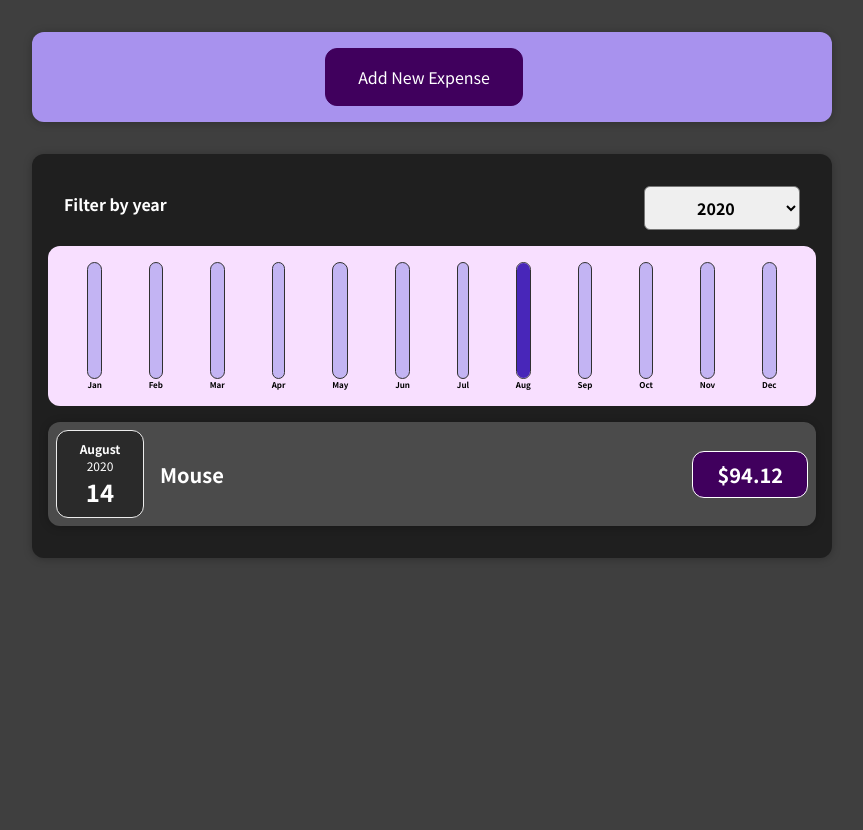
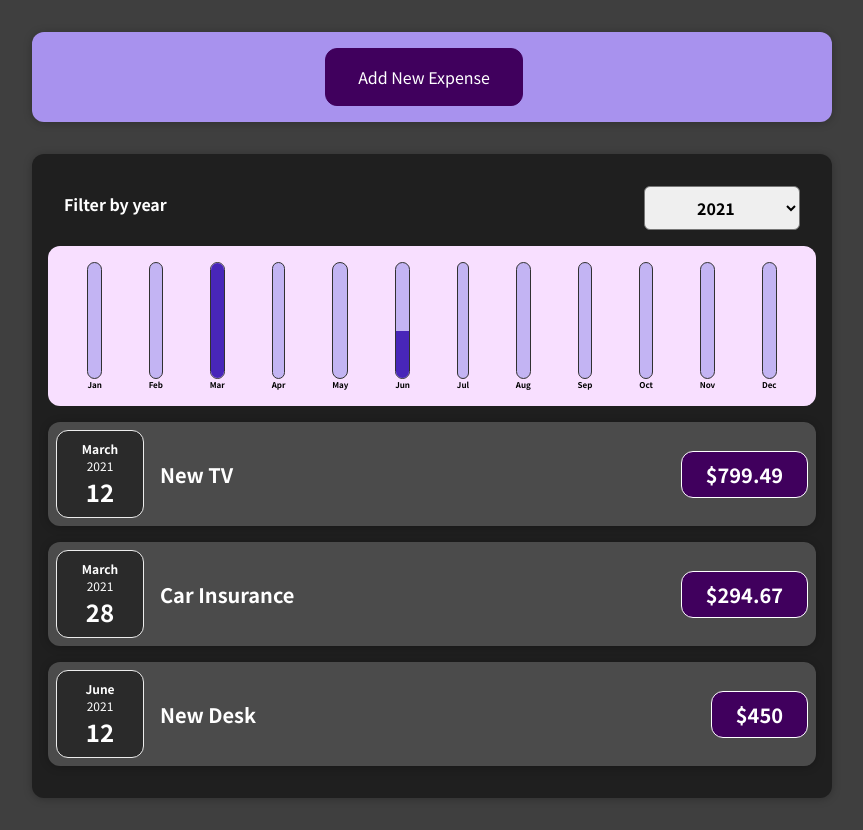
Before and after one commit to ahmed-sakka/expense-tracker, a React (Create React App) app: page / in a window 1280 px wide. Shown: the whole page, without its empty margins (208-1071 px from the left). Before the commit the page ends 800 px from the top, so only its background shows below. Built offline with nearby package versions, Linux system fonts and the light colour scheme.

Commit message:
Filter expenses by data dynamically

```diff
--- a/src/App.js
+++ b/src/App.js
@@ -28,16 +28,29 @@ const DUMMY_EXPENSES = [
 const App = () => {
   const [expenses, setExpenses] = useState(DUMMY_EXPENSES);
 
+  const expensesYears = expenses.map((expense) => {
+    return expense.date.getFullYear();
+  });
+  const minYear = Math.min(...expensesYears);
+  const maxYear = Math.max(...expensesYears);
+
+  const [filteredYear, setFilteredYear] = useState(maxYear.toString());
+
+  const filterChangeHandler = (selectedYear) => {
+    setFilteredYear(selectedYear);
+  };
+
   const addExpenseHandler = (expense) => {
     setExpenses((prevExpenses) => {
       return [expense, ...prevExpenses];
     });
+    setFilteredYear(expense.date.getFullYear().toString()); // filter by the year of the added expense
   };
 
   return (
     <div>
       <NewExpense onAddExpense={addExpenseHandler} />
-      <Expenses items={expenses} />
+      <Expenses items={expenses} minYear={minYear} maxYear ={maxYear} filteredYear={filteredYear} onSelectYear={filterChangeHandler} />
     </div>
   );
 };
--- a/src/components/Expenses/Expenses.js
+++ b/src/components/Expenses/Expenses.js
@@ -1,4 +1,4 @@
-import React, { useState } from 'react';
+import React from 'react';
 
 import Card from '../UI/Card';
 import ExpensesFilter from './ExpensesFilter';
@@ -7,22 +7,19 @@ import ExpensesChart from './ExpensesChart';
 import './Expenses.css';
 
 const Expenses = (props) => {
-  const [filteredYear, setFilteredYear] = useState('2020');
-
-  const filterChangeHandler = (selectedYear) => {
-    setFilteredYear(selectedYear);
-  };
 
   const filteredExpenses = props.items.filter((expense) => {
-    return expense.date.getFullYear().toString() === filteredYear;
+    return expense.date.getFullYear().toString() === props.filteredYear;
   });
 
   return (
     <div>
       <Card className='expenses'>
         <ExpensesFilter
-          selected={filteredYear}
-          onChangeFilter={filterChangeHandler}
+          min={props.minYear}
+          max={props.maxYear}
+          selected={props.filteredYear}
+          onChangeFilter={props.onSelectYear}
         />
         <ExpensesChart expenses={filteredExpenses} />
         <ExpensesList items={filteredExpenses} />
--- a/src/components/Expenses/ExpensesFilter.js
+++ b/src/components/Expenses/ExpensesFilter.js
@@ -7,15 +7,17 @@ const ExpensesFilter = (props) => {
     props.onChangeFilter(event.target.value);
   };
 
+  const selectOptions = [];
+  for (let year = props.max; year >= props.min; year--) {
+    selectOptions.push(<option key={year} value={year}>{year}</option>);
+  };
+
   return (
     <div className='expenses-filter'>
       <div className='expenses-filter__control'>
         <label>Filter by year</label>
         <select value={props.selected} onChange={dropdownChangeHandler}>
-          <option value='2022'>2022</option>
-          <option value='2021'>2021</option>
-          <option value='2020'>2020</option>
-          <option value='2019'>2019</option>
+          {selectOptions}
         </select>
       </div>
     </div>
--- a/src/components/NewExpense/ExpenseForm.js
+++ b/src/components/NewExpense/ExpenseForm.js
@@ -79,8 +79,8 @@ const ExpenseForm = (props) => {
           <label>Date</label>
           <input
             type='date'
-            min='2019-01-01'
-            max='2022-12-31'
+            min='2020-01-01'
+            max={new Date().toISOString().slice(0,10)}
             value={enteredDate}
             onChange={dateChangeHandler}
           />
```
